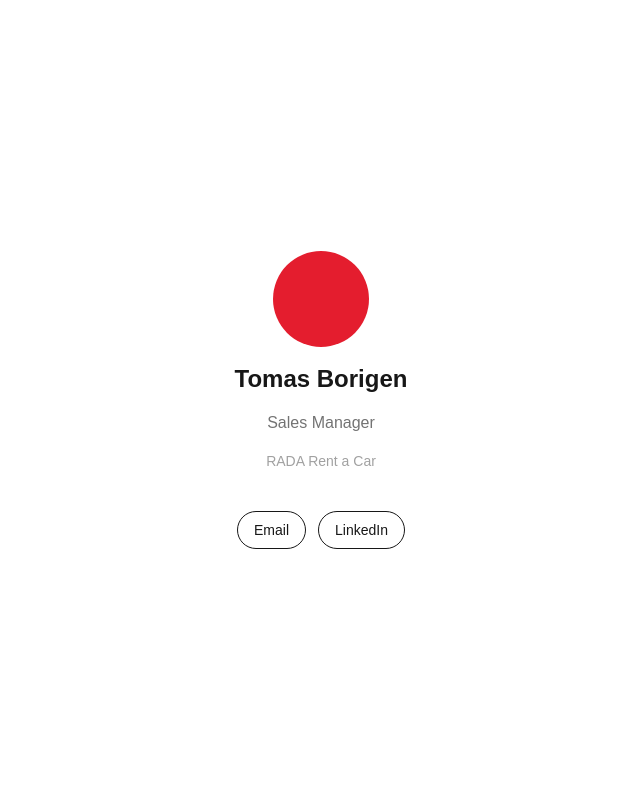
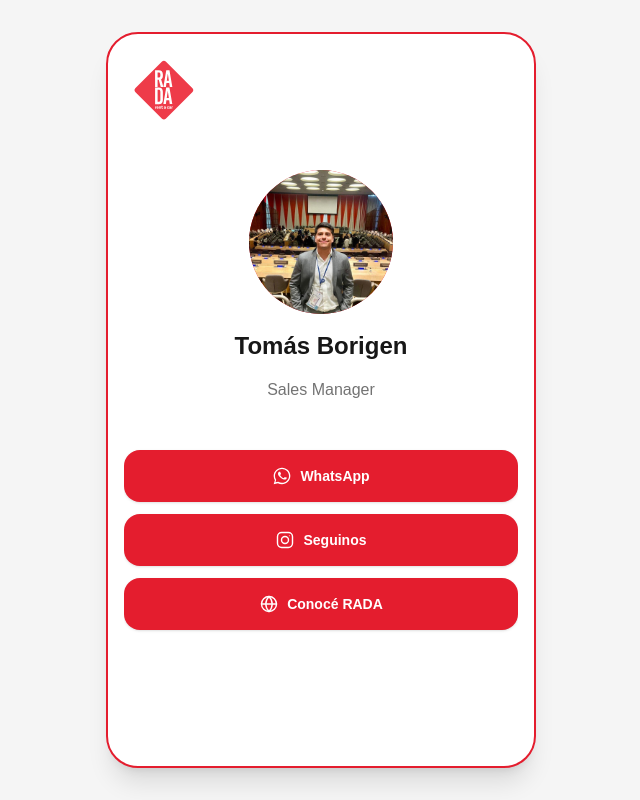
Before and after one commit to thehipposoft/tarjetas, a Next.js app: page /rada/tomas-borigen in a window 1280 px wide. Shown: the whole page, without its empty margins (319-959 px from the left). Built offline with nearby package versions, Linux system fonts and the light colour scheme; no server answers.

Commit message:
RADA changes updates

```diff
--- a/src/app/[company]/[person]/page.tsx
+++ b/src/app/[company]/[person]/page.tsx
@@ -1,6 +1,13 @@
 import type { Metadata } from "next";
+import Image from "next/image";
 import { notFound } from "next/navigation";
 import { getCompany, getPerson } from "@/lib/data";
+import { brandBackground, logoBackgroundStyle } from "@/lib/branding";
+import { CtaButton } from "@/components/cta-button";
+
+function getInitials(firstName: string, lastName: string) {
+  return `${firstName[0] ?? ""}${lastName[0] ?? ""}`.toUpperCase();
+}
 
 type PersonPageParams = {
   params: Promise<{ company: string; person: string }>;
@@ -48,19 +55,71 @@ export default async function PersonPage({ params }: PersonPageParams) {
   const person = getPerson(companySlug, personSlug);
   if (!company || !person) notFound();
 
+  const brandStyle = brandBackground(company.branding);
+  const displayCompanyName = company.name || company.slug;
+  // Reuse the company's own CTA links verbatim (label + url) so "Seguinos"
+  // and "Conocé {company}" always match the company page exactly.
+  const instagramLink = company.links?.find((l) => l.icon === "instagram");
+  const websiteLink = company.links?.find((l) => l.icon === "web");
+  const hasCompanyLinks = Boolean(
+    person.social?.whatsapp || instagramLink || websiteLink
+  );
+
   return (
-    <main className="relative mx-auto flex h-dvh w-full max-w-[430px] flex-col items-center justify-center gap-4 overflow-hidden p-8 text-center">
+    <div className="flex h-dvh w-full items-center justify-center overflow-hidden bg-neutral-100 p-4">
+      <main
+        className="relative mx-auto flex h-full max-h-184 w-full max-w-107.5 flex-col items-center overflow-hidden rounded-4xl border-2 bg-white p-4 text-center shadow-xl"
+        style={{ borderColor: company.branding.primaryColor }}
+      >
+        {/* Company logo, top-left — links this card back to its company
+            visually without repeating the name in text. */}
+        {company.logoUrl && (
           <div
-        className="h-24 w-24 rounded-full"
-        style={{ backgroundColor: company.branding.primaryColor }}
+            className="absolute top-4 left-4 flex h-20 w-20 shrink-0 items-center justify-center overflow-hidden rounded-full"
+            style={logoBackgroundStyle(company.branding, true)}
+          >
+            <Image
+              src={company.logoUrl}
+              alt={displayCompanyName}
+              width={60}
+              height={60}
+              unoptimized
+              className="object-cover"
             />
-      <h1 className="text-2xl font-bold">
+          </div>
+        )}
+
+        {/* Everything lives in one scrollable region: content is normally
+            short enough to just look centered, but if it doesn't fit, this
+            area scrolls internally — the page itself never does (same
+            pattern as the company page). */}
+        <div className="flex min-h-0 w-full flex-1 flex-col items-center justify-center gap-4 overflow-y-auto">
+          <div
+            className="relative flex h-36 w-36 shrink-0 items-center justify-center overflow-hidden rounded-full"
+            style={brandStyle}
+          >
+            {person.photoUrl ? (
+              <Image
+                src={person.photoUrl}
+                alt={`${person.firstName} ${person.lastName}`}
+                fill
+                unoptimized
+                className="object-cover"
+              />
+            ) : (
+              <span className="text-xl font-bold text-white">
+                {getInitials(person.firstName, person.lastName)}
+              </span>
+            )}
+          </div>
+          <h1 className="shrink-0 text-2xl font-bold">
             {person.firstName} {person.lastName}
           </h1>
-      {person.jobTitle && <p className="text-neutral-500">{person.jobTitle}</p>}
-      <p className="text-sm text-neutral-400">{company.name}</p>
+          {person.jobTitle && (
+            <p className="shrink-0 text-neutral-500">{person.jobTitle}</p>
+          )}
 
-      <div className="mt-6 flex flex-wrap justify-center gap-3">
+          <div className="mt-2 flex shrink-0 flex-wrap justify-center gap-3">
             {person.phone && (
               <a
                 href={`tel:${person.phone}`}
@@ -77,14 +136,6 @@ export default async function PersonPage({ params }: PersonPageParams) {
                 Email
               </a>
             )}
-        {person.social?.whatsapp && (
-          <a
-            href={person.social.whatsapp}
-            className="rounded-full border px-4 py-2 text-sm"
-          >
-            WhatsApp
-          </a>
-        )}
             {person.social?.linkedin && (
               <a
                 href={person.social.linkedin}
@@ -94,6 +145,39 @@ export default async function PersonPage({ params }: PersonPageParams) {
               </a>
             )}
           </div>
+
+          {/* CTAs tied to the company profile: this person's own WhatsApp
+              number, plus the company's own Instagram/website links. */}
+          {hasCompanyLinks && (
+            <div className="mt-2 flex w-full shrink-0 flex-col gap-3">
+              {person.social?.whatsapp && (
+                <CtaButton
+                  href={person.social.whatsapp}
+                  label="WhatsApp"
+                  icon="whatsapp"
+                  style={brandStyle}
+                />
+              )}
+              {instagramLink && (
+                <CtaButton
+                  href={instagramLink.url}
+                  label={instagramLink.label}
+                  icon="instagram"
+                  style={brandStyle}
+                />
+              )}
+              {websiteLink && (
+                <CtaButton
+                  href={websiteLink.url}
+                  label={websiteLink.label}
+                  icon="web"
+                  style={brandStyle}
+                />
+              )}
+            </div>
+          )}
+        </div>
       </main>
+    </div>
   );
 }
--- a/src/app/[company]/page.tsx
+++ b/src/app/[company]/page.tsx
@@ -1,4 +1,4 @@
-import type { ComponentType, CSSProperties, SVGProps } from "react";
+import type { CSSProperties } from "react";
 import type { Metadata } from "next";
 import Image from "next/image";
 import Link from "next/link";
@@ -6,24 +6,8 @@ import { notFound } from "next/navigation";
 import { getCompany, getCompanyPeople } from "@/lib/data";
 import { brandBackground, logoBackgroundStyle } from "@/lib/branding";
 import { mapEmbedSrc } from "@/lib/maps";
-import type { CtaLink } from "@/types/card";
-import {
-  GlobeIcon,
-  InstagramIcon,
-  MapPinIcon,
-  UserPlusIcon,
-  WhatsAppIcon,
-} from "@/components/icons";
-
-const CTA_ICONS: Record<
-  NonNullable<CtaLink["icon"]>,
-  ComponentType<SVGProps<SVGSVGElement>>
-> = {
-  whatsapp: WhatsAppIcon,
-  instagram: InstagramIcon,
-  web: GlobeIcon,
-  form: UserPlusIcon,
-};
+import { CtaButton } from "@/components/cta-button";
+import { MapPinIcon } from "@/components/icons";
 
 function getInitials(name: string) {
   return name
@@ -92,7 +76,11 @@ export default async function CompanyPage({ params }: CompanyPageParams) {
   const mapSrc = mapEmbedSrc(company);
 
   return (
-    <main className="mx-auto flex h-dvh w-full max-w-107.5 flex-col items-center overflow-hidden px-6 py-4 bg-white">
+    <div className="flex h-dvh w-full items-center justify-center overflow-hidden bg-neutral-100 p-4">
+      <main
+        className="mx-auto flex h-full max-h-184 w-full max-w-107.5 flex-col items-center overflow-hidden rounded-4xl border-2 bg-white px-4 py-4 shadow-xl"
+        style={{ borderColor: company.branding.primaryColor }}
+      >
         {/* Logo / avatar */}
         <div
           className="animate-fade-up relative flex h-30 w-30 shrink-0 items-center justify-center overflow-hidden rounded-full"
@@ -130,22 +118,16 @@ export default async function CompanyPage({ params }: CompanyPageParams) {
           {/* Link-in-bio CTA buttons */}
           {company.links && company.links.length > 0 && (
             <div className="flex w-full flex-col gap-3">
-            {company.links.map((link) => {
-              const Icon = link.icon ? CTA_ICONS[link.icon] : null;
-              return (
-                <a
+              {company.links.map((link) => (
+                <CtaButton
                   key={link.url}
                   href={link.url}
-                  target="_blank"
-                  rel="noopener noreferrer"
-                  className="animate-fade-up flex w-full items-center justify-center gap-2 rounded-2xl px-5 py-4 text-center text-sm font-semibold text-white shadow-sm transition-transform active:scale-[0.98]"
+                  label={link.label}
+                  icon={link.icon}
+                  className="animate-fade-up"
                   style={stagger(brandStyle)}
-                >
-                  {Icon && <Icon className="h-5 w-5 shrink-0" />}
-                  <span>{link.label}</span>
-                </a>
-              );
-            })}
+                />
+              ))}
             </div>
           )}
 
@@ -180,7 +162,10 @@ export default async function CompanyPage({ params }: CompanyPageParams) {
 
           {/* Team */}
           {people.length > 0 && (
-          <section className="hidden animate-fade-up w-full" style={stagger()}>
+            <section
+              className="hidden animate-fade-up w-full"
+              style={stagger()}
+            >
               <h2 className="text-center text-xs font-semibold uppercase tracking-wide text-neutral-400">
                 Nuestro equipo
               </h2>
@@ -200,5 +185,6 @@ export default async function CompanyPage({ params }: CompanyPageParams) {
           )}
         </div>
       </main>
+    </div>
   );
 }
--- /dev/null
+++ b/src/components/cta-button.tsx
@@ -0,0 +1,53 @@
+import type { ComponentType, CSSProperties, SVGProps } from "react";
+import type { CtaLink } from "@/types/card";
+import {
+  GlobeIcon,
+  InstagramIcon,
+  UserPlusIcon,
+  WhatsAppIcon,
+} from "@/components/icons";
+
+const CTA_ICONS: Record<
+  NonNullable<CtaLink["icon"]>,
+  ComponentType<SVGProps<SVGSVGElement>>
+> = {
+  whatsapp: WhatsAppIcon,
+  instagram: InstagramIcon,
+  web: GlobeIcon,
+  form: UserPlusIcon,
+};
+
+/**
+ * The brand-colored, icon + label pill used for link-in-bio style CTAs.
+ * Shared by the company page's own link list and the person page's
+ * company-linked actions (WhatsApp/Instagram/website) so both stay visually
+ * identical without duplicating the markup.
+ */
+export function CtaButton({
+  href,
+  label,
+  icon,
+  style,
+  className = "",
+}: {
+  href: string;
+  label: string;
+  icon?: CtaLink["icon"];
+  style?: CSSProperties;
+  className?: string;
+}) {
+  const Icon = icon ? CTA_ICONS[icon] : null;
+
+  return (
+    <a
+      href={href}
+      target="_blank"
+      rel="noopener noreferrer"
+      className={`flex w-full items-center justify-center gap-2 rounded-2xl px-5 py-4 text-center text-sm font-semibold text-white shadow-sm transition-transform active:scale-[0.98] ${className}`}
+      style={style}
+    >
+      {Icon && <Icon className="h-5 w-5 shrink-0" />}
+      <span>{label}</span>
+    </a>
+  );
+}
--- a/src/lib/data.ts
+++ b/src/lib/data.ts
@@ -98,12 +98,12 @@ const people: Person[] = [
   {
     slug: "tomas-borigen",
     companySlug: "rada",
-    firstName: "Tomas",
+    firstName: "Tomás",
     lastName: "Borigen",
     jobTitle: "Sales Manager",
-    email: "tomas@rada.com.ar",
+    photoUrl: "/rada/foto-tomy-red.jpeg",
     social: {
-      linkedin: "https://linkedin.com/in/tomasborigen",
+      whatsapp: "https://wa.me/5493874730332",
     },
   },
 ];
```
Also changed, not shown: public/rada/foto-tomy-red.jpeg (added), 1 other file (tests, documents, lock files or other folders). Lines whose indentation alone changed are shown as unchanged.
